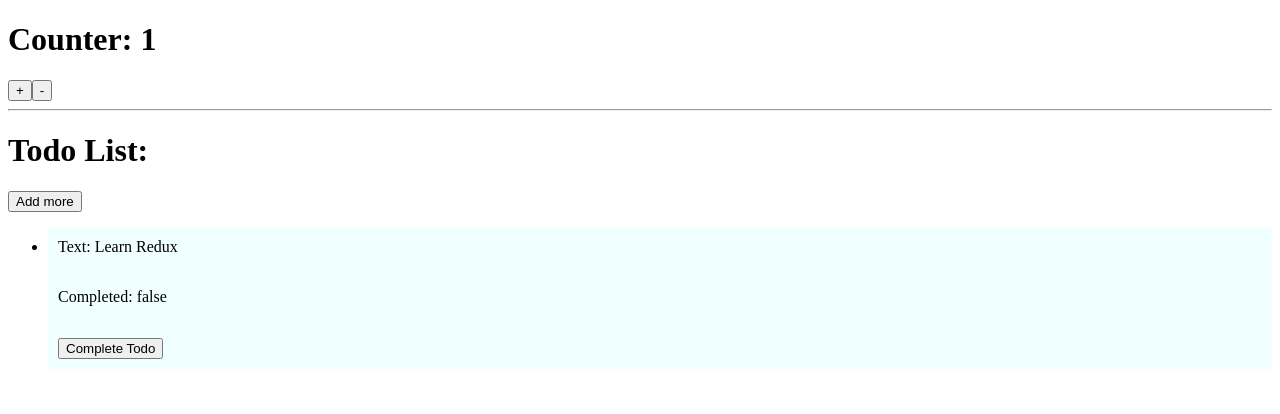
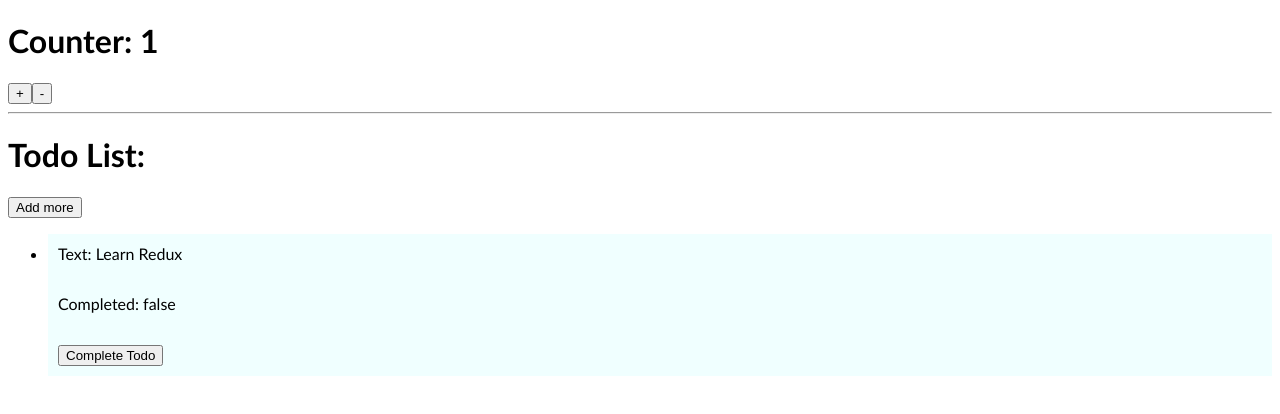
Before and after one commit to hafeez-syed/redux, a React app: page / in a window 1280 px wide. Built offline with nearby package versions, Linux system fonts and the light colour scheme.

Commit message:
change webpack config, css

```diff
--- a/css/styles.css
+++ b/css/styles.css
@@ -1,9 +1,11 @@
+body {
+    font-family: Calibri;
+}
+
 #counter {
-
 }
 
 #todo-list {
-    font-family: "Anonymous Pro for Powerline";
 }
 
 #todo-list li {
@@ -14,8 +16,8 @@
 }
 
 #todo-list span {
+    display: block;
     height: 50px;
-    display: block;
 }
 
 .strike-through {
--- a/webpack.config.js
+++ b/webpack.config.js
@@ -11,8 +11,7 @@ module.exports = {
 				loader: 'babel-loader',
 				query: {
 					presets: ['es2015', 'stage-2', 'react']
-				},
-				exclude: /node_modules/
+				}
 			},
 			{
 				test: /\.css$/,
```
